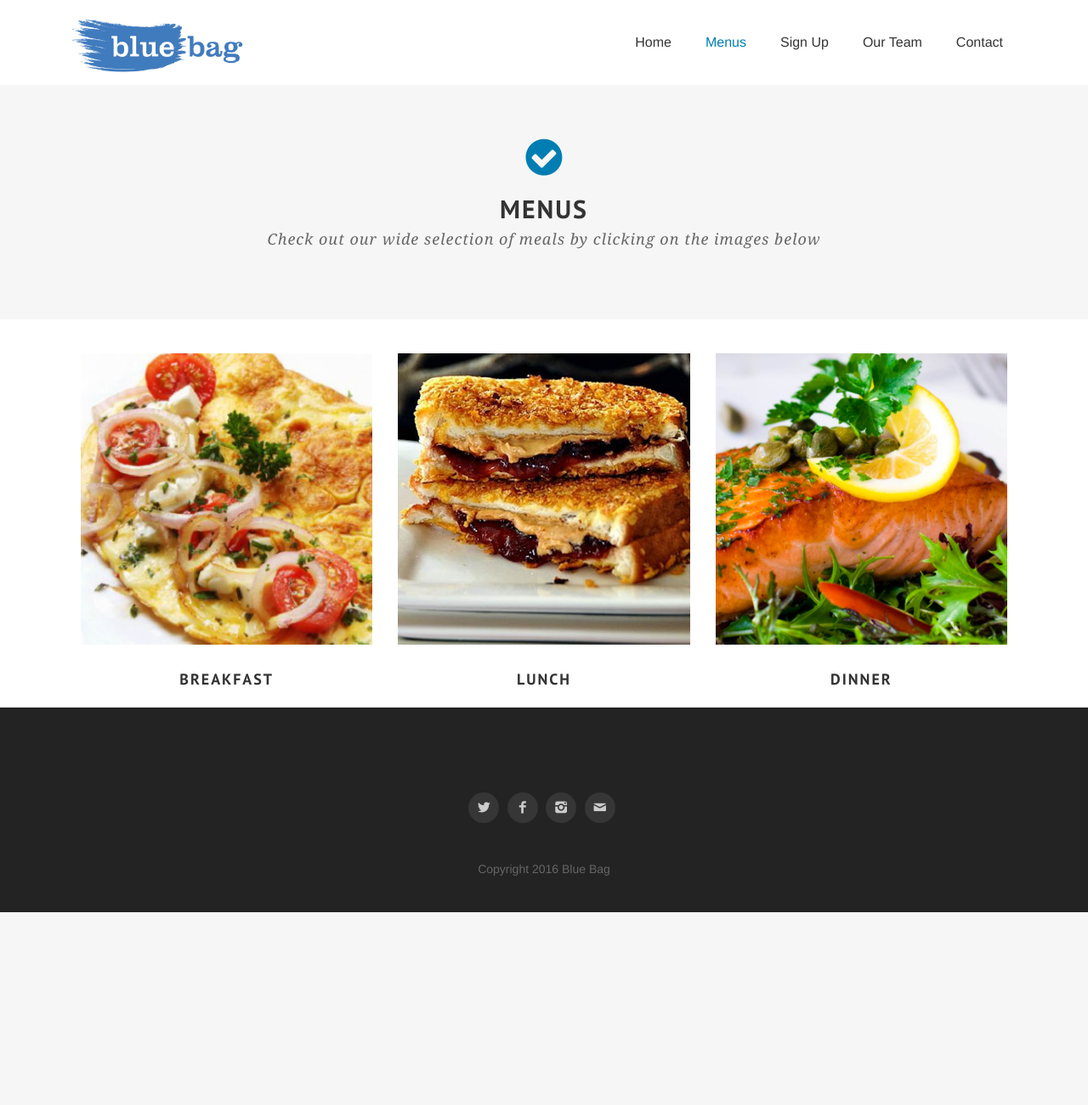
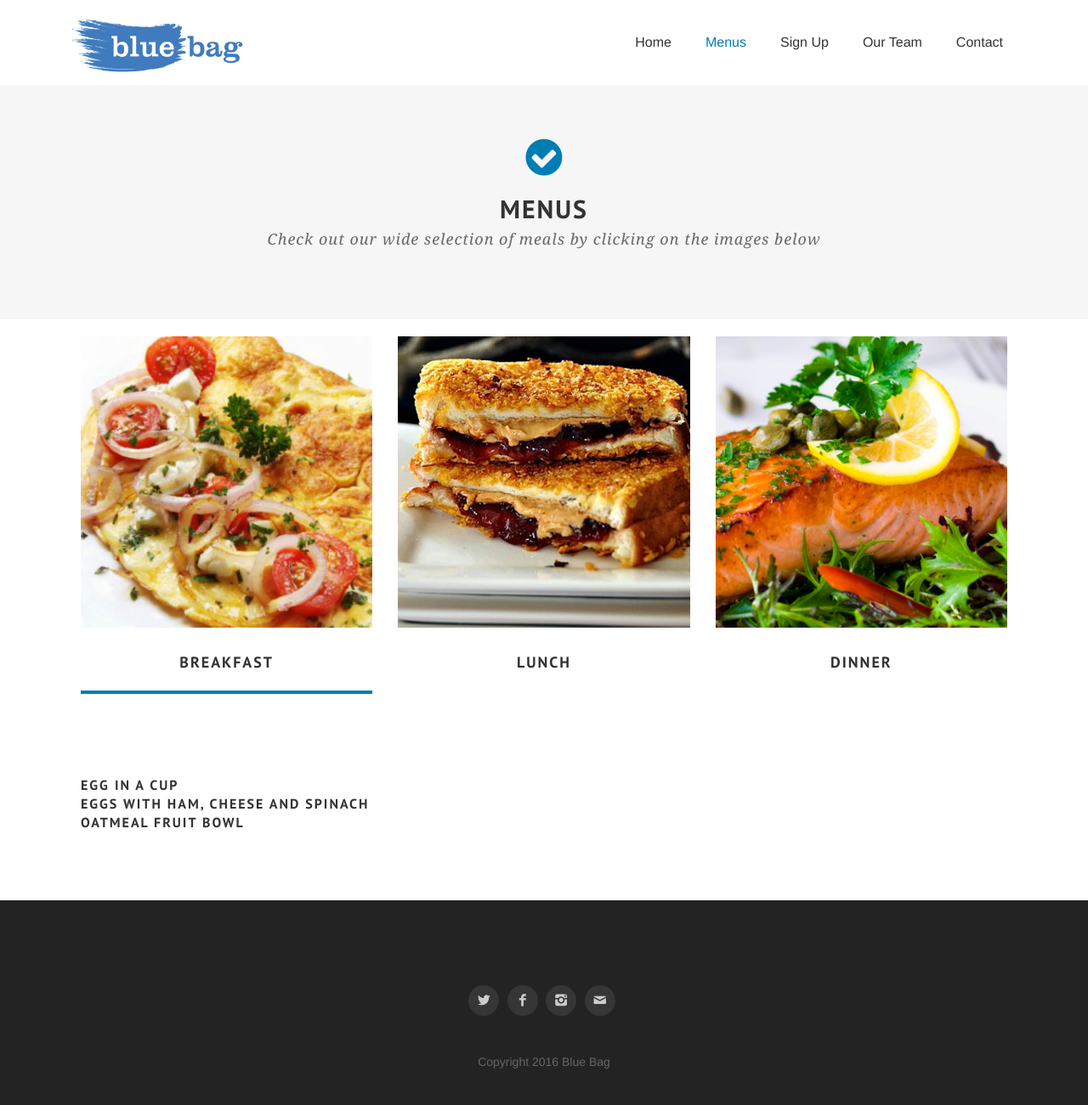
Before and after one commit to bluebag-cooking/bluebag-cooking.github.io, a Jekyll site: the page built from menus.html, in a window 1280 px wide. Shown: the whole page at 85% size. Built offline with Jekyll 4.4.1, drawn with Linux system fonts in a browser that asks for light colours; nearby versions of some CDN libraries; some web fonts are replaced; Markdown is read by kramdown in place of the engine named in the settings; before the commit the page ends 1074 px from its top, so only the background shows below that.

```diff
--- a/menus.html
+++ b/menus.html
@@ -2,6 +2,29 @@
 layout: default
 title: BlueBag &gt; Menus
 section_id: menus
+
+meals:
+  - image: breakfast_main.jpg
+    name: Breakfast
+    desc:
+      <h4>Egg in a cup <br>
+      Eggs with ham, cheese and spinach <br>
+      Oatmeal fruit bowl <br></h4>
+  - image: lunch_main.jpg
+    name: Lunch
+    desc:
+      <h4>Shrimp Salad with tomatoes<br>
+      Grilled Cheese with Ham and Jam<br>
+      Fancy PB&J<br></h4>
+  - image: dinner_main.jpg
+    name: Dinner
+    desc:
+      <h4>Beef Mac & Cheese with Vegetables<br>
+      Sphagetti with Meatballs<br>
+      Miso Salmon<br>
+      Coconut chicken curry<br>
+      Sphagetti Carbonara<br>
+      Beef Lo Mein<br></h4>
 ---
 
 <div class='full'>
@@ -18,29 +41,38 @@ section_id: menus
 
 <div class='members'>
 	<div class='full white no-padding'>
-		<div class="spacing"></div>
 		<div class='row'>
+			{% for meal in page.meals %}
+				{% if forloop.first %}
+					{% assign active_class = "active" %}
+				{% else %}
+					{% assign active_class = "" %}
+				{% endif %}
 			<div class='medium-4 large-4 columns'>
-			<div class='member centered-text {{active_class}}'>
-		  		<img src='{{site.url}}/images/breakfast_main.jpg'>
-		  		<h3>Breakfast</h3>
+			<div class='member centered-text {{active_class}}' data-target='#meal-{{forloop.index}}'>
+		  		<img src='{{site.url}}/images/{{meal.image}}'>
+		  		<h3>{{meal.name}}</h3>
+		  		<div class="spacing"></div>
 		  		<p class='active-line'></p>
 			</div>
 			</div>
-			<div class='medium-4 large-4 columns'>
-			<div class='member centered-text {{active_class}}'>
-		  		<img src='{{site.url}}/images/lunch_main.jpg'>
-		  		<h3>Lunch</h3>
-		  		<p class='active-line'></p>
-			</div>
-			</div>
-			<div class='medium-4 large-4 columns'>
-			<div class='member centered-text {{active_class}}'>
-		  		<img src='{{site.url}}/images/dinner_main.jpg'>
-		  		<h3>Dinner</h3>
-		  		<p class='active-line'></p>
-			</div>
-			</div>
+			{% endfor %}
+		</div>
+	</div>
+	<div class='full white'>
+		<div class='row'>
+			{% for meal in page.meals %}
+				{% if forloop.first %}
+					{% assign active_class = "active" %}
+				{% else %}
+					{% assign active_class = "" %}
+				{% endif %}
+				<div class='member-intro {{active_class}}' id='meal-{{forloop.index}}'>
+				<div class='medium-12 large- columns'>
+		 			 <p>{{meal.desc}}</p>
+				</div>
+				</div>
+			{% endfor %}
 		</div>
 	</div>
 </div>
```
Also changed, not shown: sign-up.html (+18 -18 lines).
